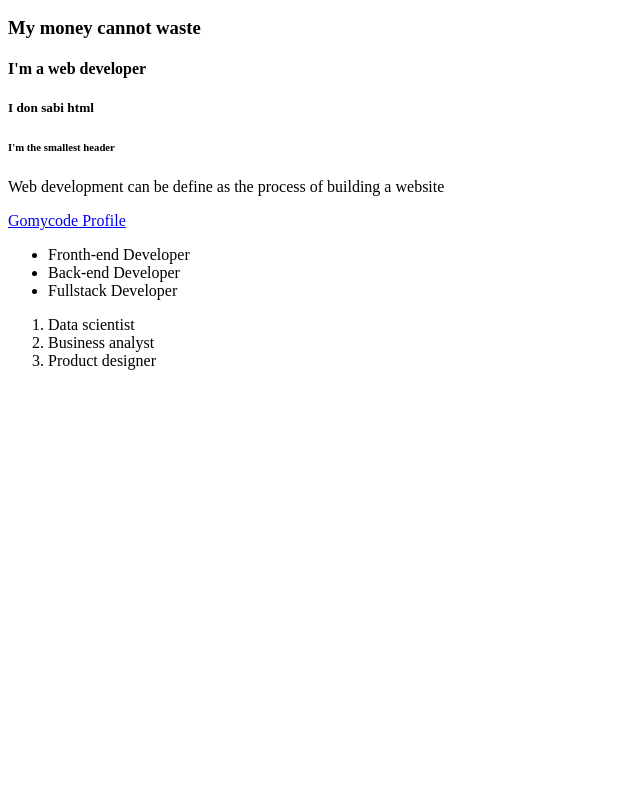
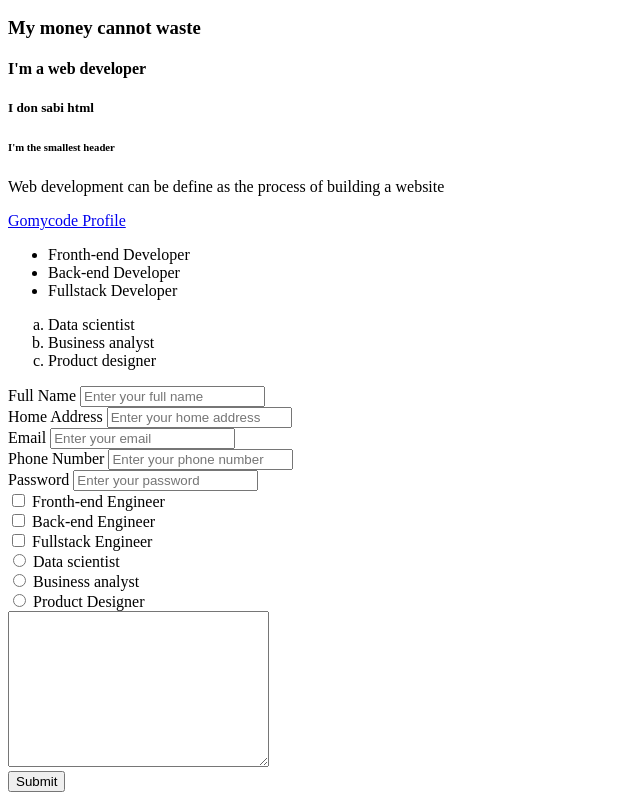
Before and after one commit to promptcodes/HTML_Finals, a plain HTML site: page index.html in a window 1280 px wide. Shown: the part 110-910 px from the top of the page, without its empty margins (0-640 px from the left). Before the commit the page ends 800 px from the top, so only its background shows below. Drawn offline with Linux system fonts and the light colour scheme.

Commit message:
html form added

```diff
--- a/index.html
+++ b/index.html
@@ -28,11 +28,66 @@
     </ul>
 
     <!-- This is an ordered list -->
-    <ol>
+    <ol type="a">
         <li>Data scientist</li>
         <li>Business analyst</li>
         <li>Product designer</li>
     </ol>
 
+    <!-- This is a form -->
+    <form action="">
+        <label for="">Full Name</label>
+        <input type="text" placeholder="Enter your full name">
+        <br>
+
+        <label for="">Home Address</label>
+        <input type="text" placeholder="Enter your home address">
+        <br>
+
+        <label for="">Email</label>
+        <input type="email" placeholder="Enter your email">
+        <br>
+
+        <label for="">Phone Number</label>
+        <input type="number" placeholder="Enter your phone number">
+        <br>
+
+        <label for="">Password</label>
+        <input type="password" placeholder="Enter your password">
+        <br>
+
+        <input type="checkbox">
+        <label for="">Fronth-end Engineer</label>
+        <br>
+
+        <input type="checkbox">
+        <label for="">Back-end Engineer</label>
+        <br>
+
+        <input type="checkbox">
+        <label for="">Fullstack Engineer</label>
+        <br>
+
+        <input type="radio">
+        <label for="">Data scientist</label>
+        <br>
+
+        <input type="radio">
+        <label for="">Business analyst</label>
+        <br>
+
+        <input type="radio">
+        <label for="">Product Designer</label>
+        <br>
+
+        <textarea name="" id="" cols="30" rows="10"></textarea>
+        <br>
+
+        <input type="submit">
+
+
+
+    </form>
+
 </body>
 </html>
```
